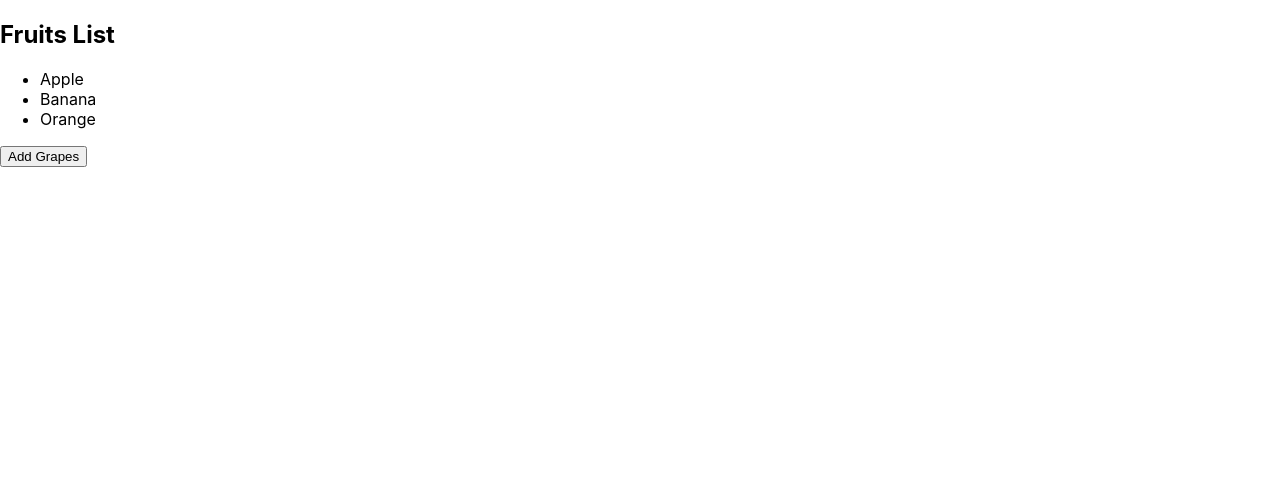
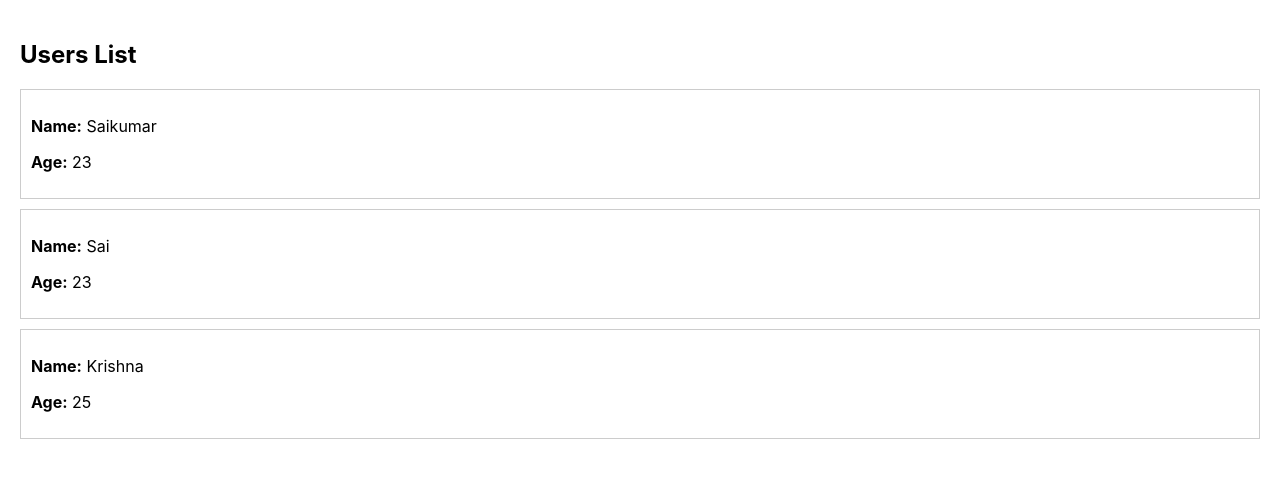
Before and after one commit to Saikumar1-rf/tutionssai, a React (Create React App) app: page / in a window 1280 px wide. Shown: the top 478 px of the page. Built offline with nearby package versions, Linux system fonts and the light colour scheme.

Commit message:
lint are added

```diff
--- a/package.json
+++ b/package.json
@@ -18,7 +18,7 @@
     "build": "react-scripts build",
     "test": "react-scripts test",
     "eject": "react-scripts eject",
-    "lint": "eslint . --ext .js,.jsx,.ts,.tsx"
+    "lint": "eslint ."
   },
   "eslintConfig": {
     "extends": [
--- a/src/App.js
+++ b/src/App.js
@@ -161,72 +161,22 @@
 // console.log("Parsed Object:", parsedUsers);
 
 
-// import React from 'react';
-// import Home from './Components/Home';
+import React from "react";
+import Home from "./Components/Home";
 
-// const App = (props) => {
-//   let list = [
-//     {
-//       name: 'saikumar',
-//       age: 23,
-//     },
-//     {
-//       name: 'sai',
-//       age: 23,
-//     },
-//     {
-//       name: 'sai',
-//       age: 23,
-//     },
-//   ];
-
-//   return (
-//     <div>
-//       <Home list={list} />
-//     </div>
-//   );
-// };
-
-// export default App;
-
-// import React from 'react';
-// import Home from './Components/Home'
-
-// const App = () => {
-//   const data = {
-//     message: 'Hello from App!',
-//   };
-
-//   return (
-//     <div>
-//       <Home data={data} />
-//     </div>
-//   );
-// };
-
-// export default App;
-
-
-import React, { useState } from "react";
-
-const ArrayExample = () => {
-  const [items, setItems] = useState(["Apple", "Banana", "Orange"]);
-
-  const addItem = () => {
-    setItems([...items, "Grapes"]);
-  };
+const App = () => {
+  const list = [
+    { name: "Saikumar", age: 23 },
+    { name: "Sai", age: 23 },
+    { name: "Krishna", age: 25 },
+  ];
 
   return (
-    <div>
-      <h2>Fruits List</h2>
-      <ul>
-        {items.map((item, index) => (
-          <li key={index}>{item}</li>
-        ))}
-      </ul>
-      <button onClick={addItem}>Add Grapes</button>
+    <div style={{ padding: "20px" }}>
+      <h2>Users List</h2>
+      <Home list={list} />
     </div>
   );
 };
 
-export default ArrayExample;
+export default App;
--- a/src/Components/Home.js
+++ b/src/Components/Home.js
@@ -98,36 +98,19 @@
 // export default Home
 
 
-// import React from "react";
+import React from "react";
 
-// const Home=({list})=>{
-//   return(
-//     <div>
-//         {
-//           list.map((item,index)=>(
-//             <div key={index}>
-//                 <p>name:{item.name}</p>
-//                 <p>age:{item.age}</p>
-//             </div>
-//           ))
-//         }
-//     </div>
-//   )
-// }
-
-// export default Home;
-
-import React from 'react';
-import About from './About';
-
-const Child1 = ({ data }) => {
+const Home = ({ list }) => {
   return (
     <div>
-      <h2>Child 1</h2>
-      <p>{data.message}</p>
-      <About message={data.message} />
+      {list.map((item, index) => (
+        <div key={index} style={{ border: "1px solid #ccc", padding: "10px", margin: "10px 0" }}>
+          <p><strong>Name:</strong> {item.name}</p>
+          <p><strong>Age:</strong> {item.age}</p>
+        </div>
+      ))}
     </div>
   );
 };
 
-export default Child1;
+export default Home;
```
Also changed, not shown: src/Components/About.js (+0 -15 lines).
